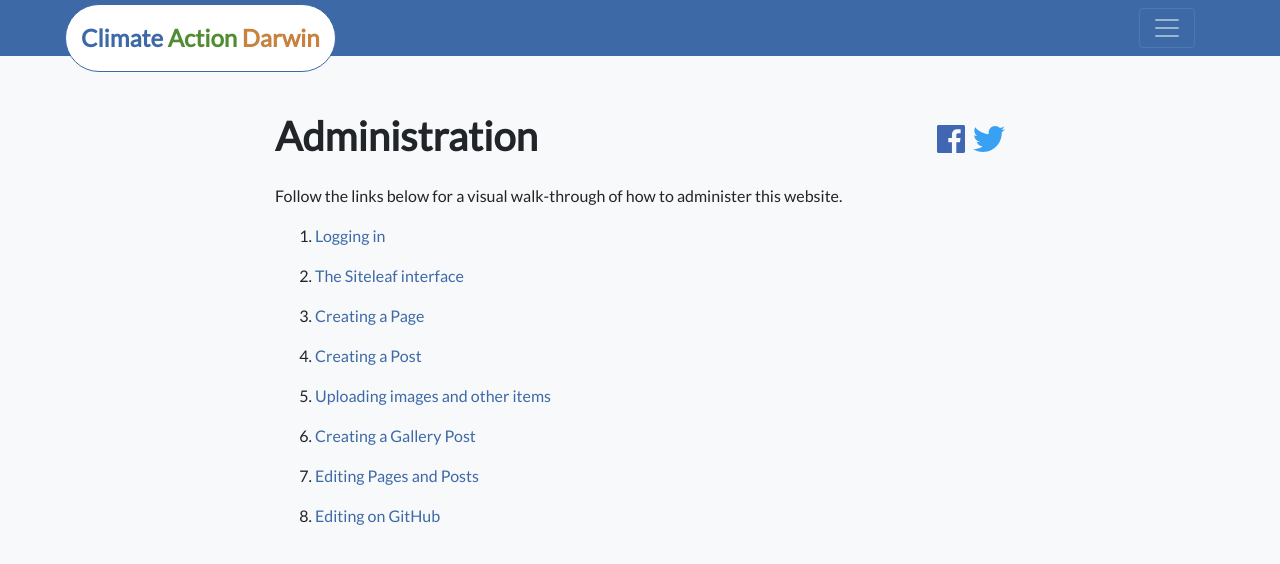
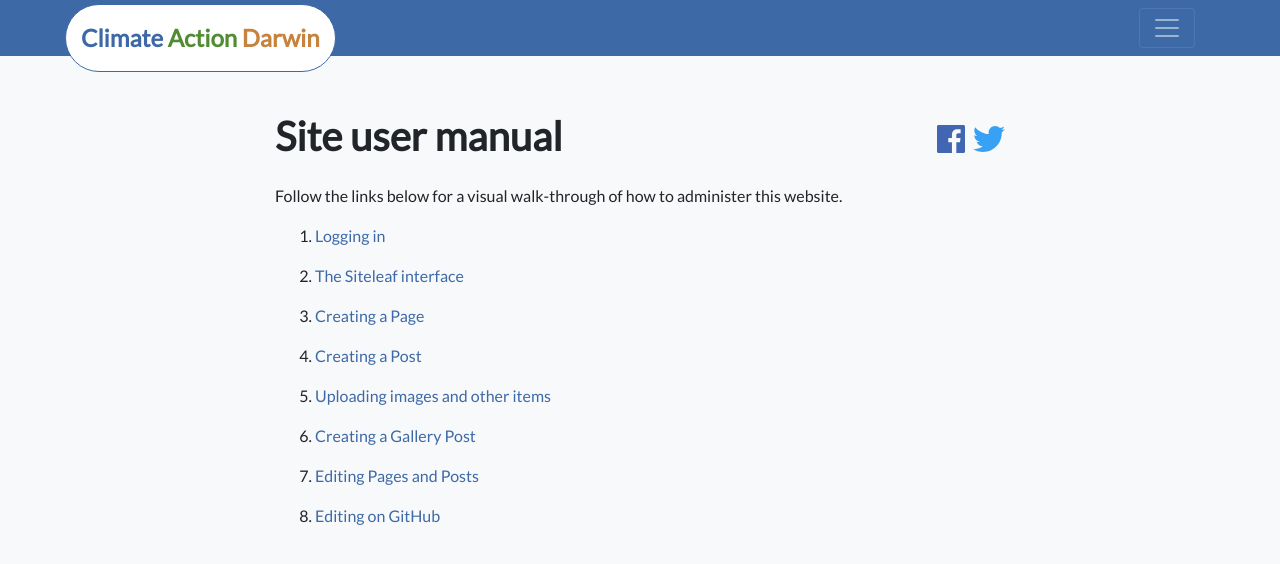
Before and after one commit to superdivest/superdivest.github.io, a Jekyll site: the page built from administration/index.md, in a window 1280 px wide and 1336 px high, cut to the strip 0-592 px from the top of the window. Shown: the top 564 px of the strip. Built offline with Jekyll 4.4.1, drawn with Linux system fonts in a browser that asks for light colours; nearby versions of some CDN libraries.

Commit message:
Updated Index

```diff
--- a/administration/index.md
+++ b/administration/index.md
@@ -1,5 +1,5 @@
 ---
-title: Administration
+title: Site user manual
 date: 2019-12-12 22:15:00 +09:30
 layout: content-page
 ---
```
